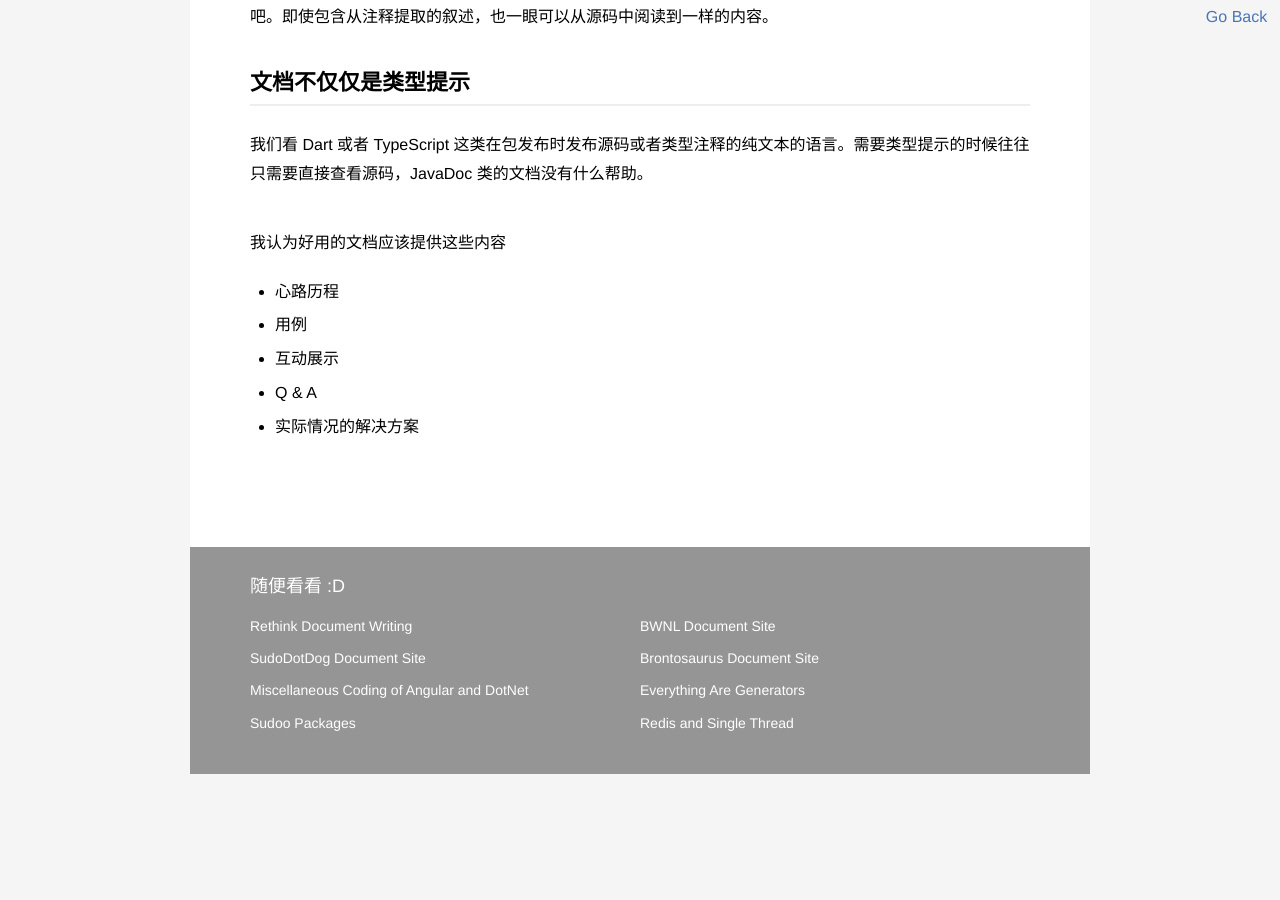
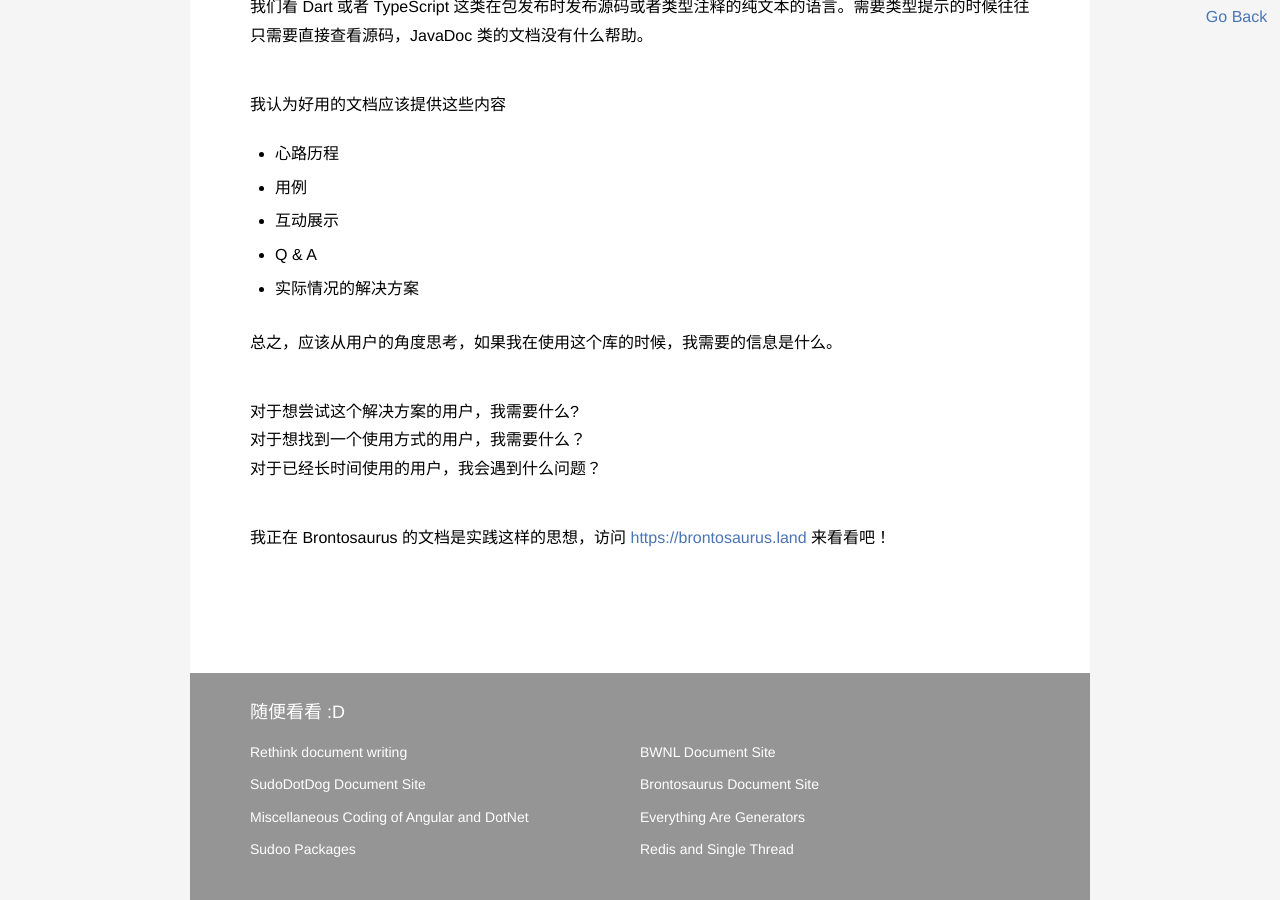
Before and after one commit to WMXPY/blog.mengw.io, a Jekyll site: the page built from _posts/blog/2020-10-27-Rethink-Document-Writing.md, in a window 1280 px wide and 900 px high, scrolled down 988 px. Built offline with Jekyll 4.4.1, drawn with Linux system fonts in a browser that asks for light colours; our own code applies the rules of GitHub Pages for plain Markdown files; before the commit the page ends 1762 px from its top, so only the background shows below that; some of the changed text lies outside the part shown.

Commit message:
finish up 1027 bog

```diff
--- a/_posts/blog/2020-10-27-Rethink-Document-Writing.md
+++ b/_posts/blog/2020-10-27-Rethink-Document-Writing.md
@@ -31,3 +30,11 @@ JavaDoc 被广泛使用，甚至对于很多的包，在编写代码时 IDE 就
 -   互动展示
 -   Q & A
 -   实际情况的解决方案
+
+总之，应该从用户的角度思考，如果我在使用这个库的时候，我需要的信息是什么。
+
+对于想尝试这个解决方案的用户，我需要什么?
+对于想找到一个使用方式的用户，我需要什么？
+对于已经长时间使用的用户，我会遇到什么问题？
+
+我正在 Brontosaurus 的文档是实践这样的思想，访问 <https://brontosaurus.land> 来看看吧！
```
Also changed, not shown: other parts of _posts/blog/2020-10-27-Rethink-Document-Writing.md (+3 -4 lines).
